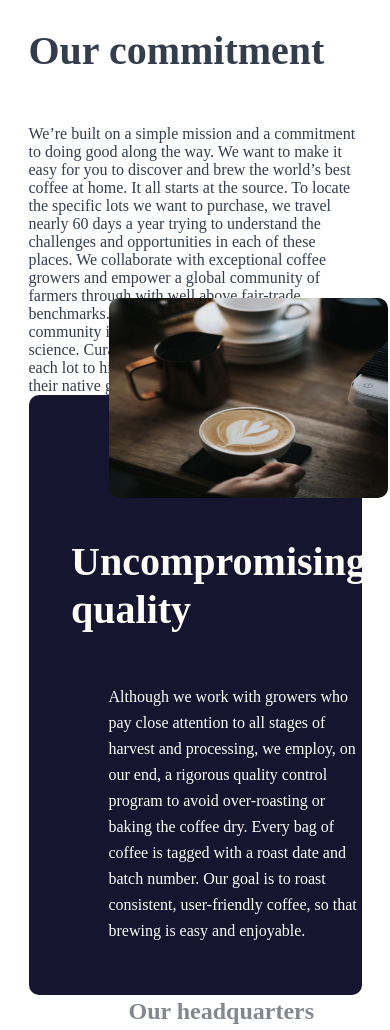
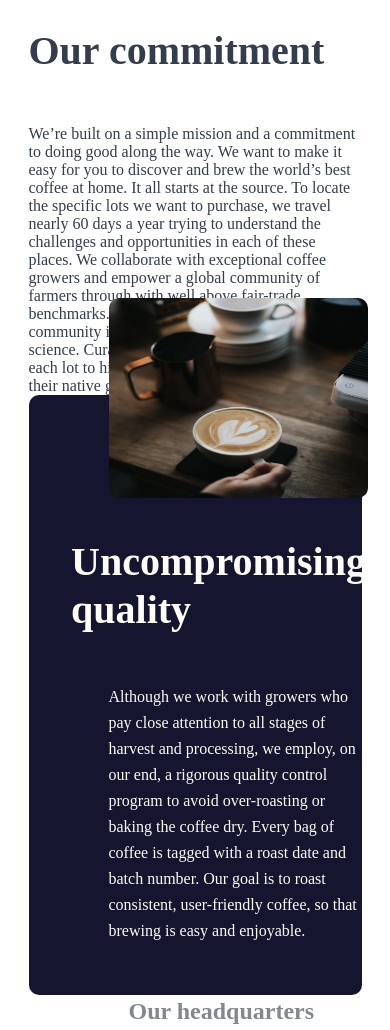
Before and after one commit to sunnatabdullaew-jpg/coffe_leading_page, a plain HTML site: page pages/2_page.html in a window 390 px wide. Shown: the part 1037-2067 px from the top of the page. Drawn offline with Linux system fonts and the light colour scheme.

Commit message:
i cant do 3th page all of them i have some problems

```diff
--- a/about_block/_about_progress.scss
+++ b/about_block/_about_progress.scss
@@ -57,7 +57,7 @@
     justify-content: center;
 
     &__coffe{
-      width: 279px;
+      width: 259px;
       height: 200px;
       margin-left: 140px;
       border-radius: 10px;
```
Also changed, not shown: css/style.css.
